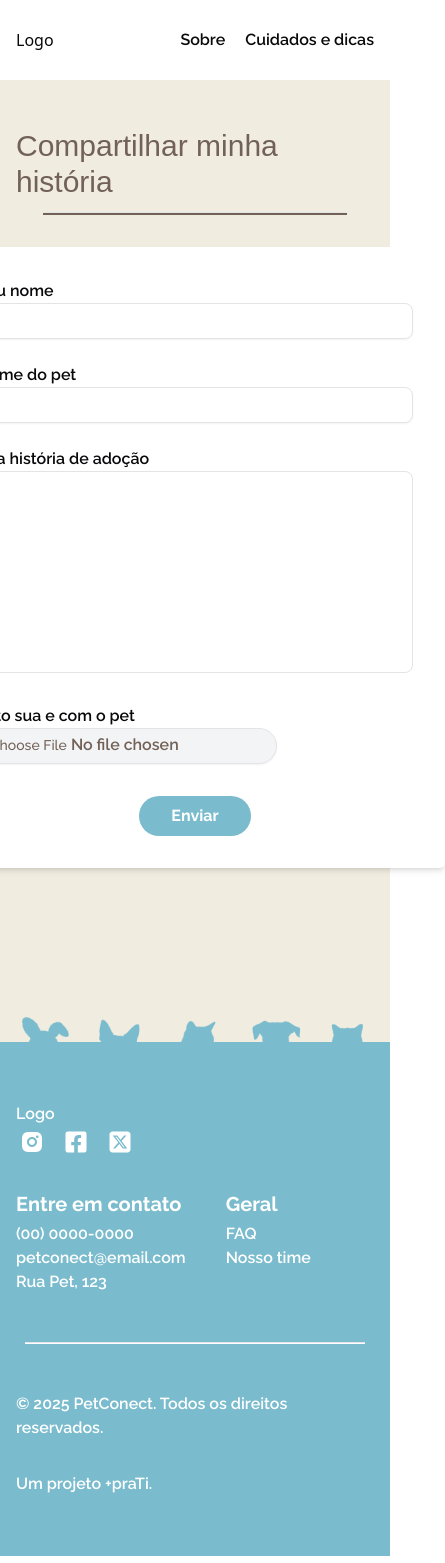
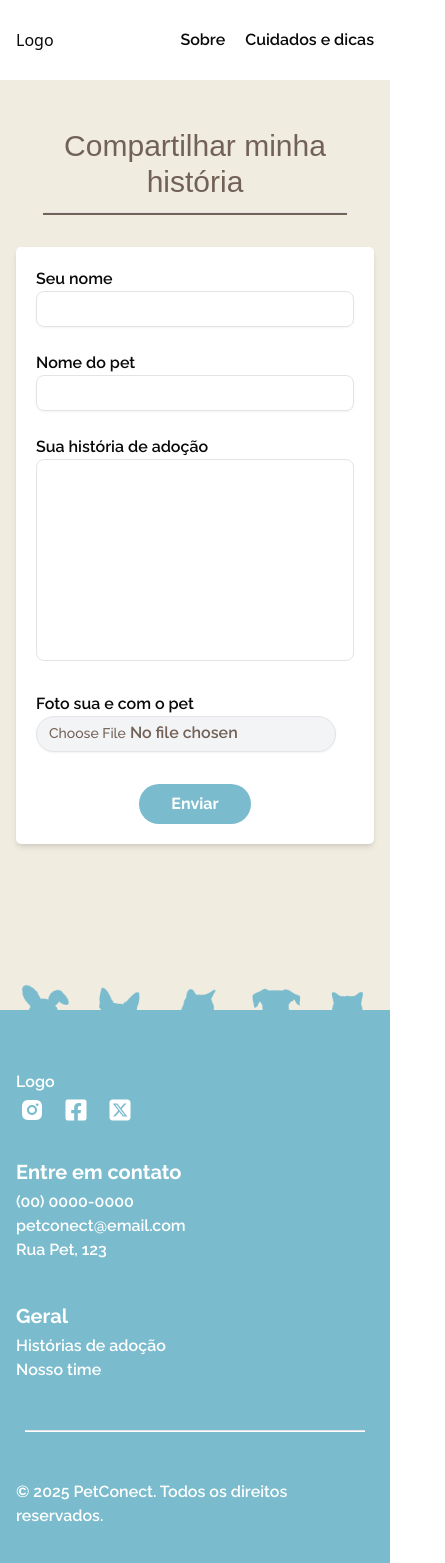
Before and after one commit to DanyAxeDev/Projeto_Final_-PraTi, a React (Vite) app: page /compartilhar-historia in a window 390 px wide. Shown: the top 1563 px of the page, 445 px wide, since content can reach past the window. Built offline with nearby package versions, Linux system fonts and the light colour scheme; a web font is replaced by a local one.

Commit message:
style: estilos ajustados após o último commit

```diff
--- a/src/components/Footer.tsx
+++ b/src/components/Footer.tsx
@@ -18,7 +18,7 @@ function Footer() {
             </div>
           </div>
 
-          <div className="flex gap-10">
+          <div className="flex flex-col gap-10 sm:flex-row">
             <section>
               <h4 className="text-xl font-bold mb-1">Entre em contato</h4>
               <ul>
@@ -30,7 +30,7 @@ function Footer() {
             <section>
               <h4 className="text-xl font-bold mb-1">Geral</h4>
               <ul>
-                <li><Link to="#" className="hover:text-brown hover:underline">FAQ</Link></li>
+                <li><Link to="/historias-de-adocao" className="hover:text-brown hover:underline">Histórias de adoção</Link></li>
                 <li><Link to="/nosso-time" className="hover:text-brown hover:underline">Nosso time</Link></li>
               </ul>
             </section>
--- a/src/components/HeadingWithLine.tsx
+++ b/src/components/HeadingWithLine.tsx
@@ -7,7 +7,7 @@ type HeadingWithLineProps = {
 function HeadingWithLine({ text, color = "brown" }: HeadingWithLineProps) {
   return (
     <div className="flex flex-col items-center gap-3 w-fit mx-auto">
-      <h1 className={`font-tilt ${color === "brown" ? "text-brown" : "text-sand"} text-3xl md:text-4xl`}>
+      <h1 className={`font-tilt ${color === "brown" ? "text-brown" : "text-sand"} text-3xl text-center md:text-4xl`}>
         {text}
       </h1>
       <hr className={`border-b-2 ${color === "brown" ? "border-b-brown" : "border-b-sand"} w-[85%]`} />
--- a/src/pages/share-stories/ShareEstories.tsx
+++ b/src/pages/share-stories/ShareEstories.tsx
@@ -13,12 +13,12 @@ export default function ShareEstories() {
 
     return (
             <section className="flex-1 py-12 px-4 font-raleway font-medium">
-                <div className="flex flex-col gap-8 items-center mb-6">
+                <div className="flex flex-col gap-8 items-center mb-4 sm:mb-6">
                     <HeadingWithLine text="Compartilhar minha história" />
 
                     <form
                         onSubmit={handleSubmit}
-                        className="bg-white shadow-md rounded-[5px] p-8 space-y-6 w-[500px]"
+                        className="bg-white shadow-md rounded-[5px] p-5 space-y-6 w-full max-w-[400px] sm:p-8 sm:max-w-[500px]"
                     >
                         {/* Nome */}
                         <div>
```
